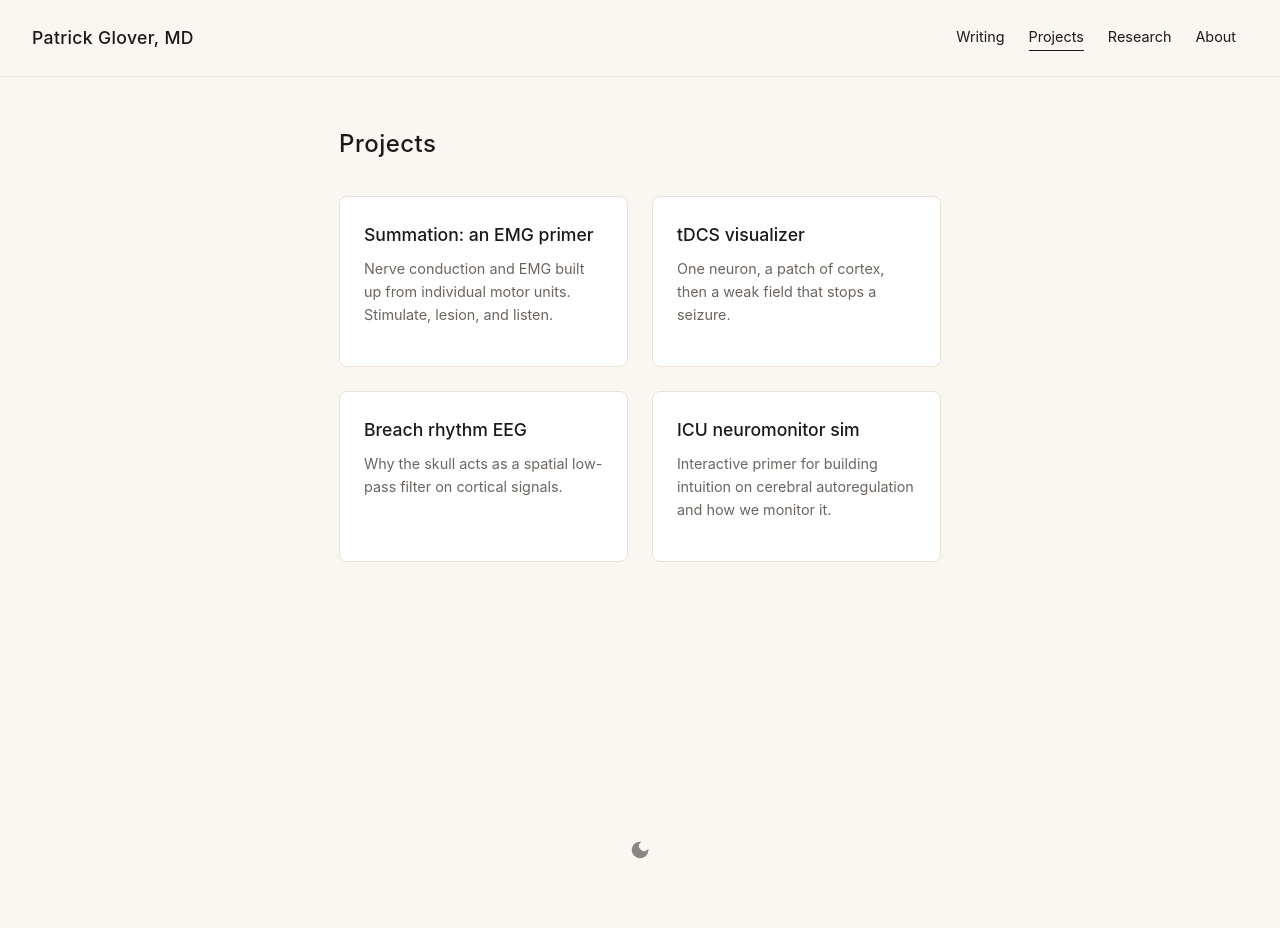
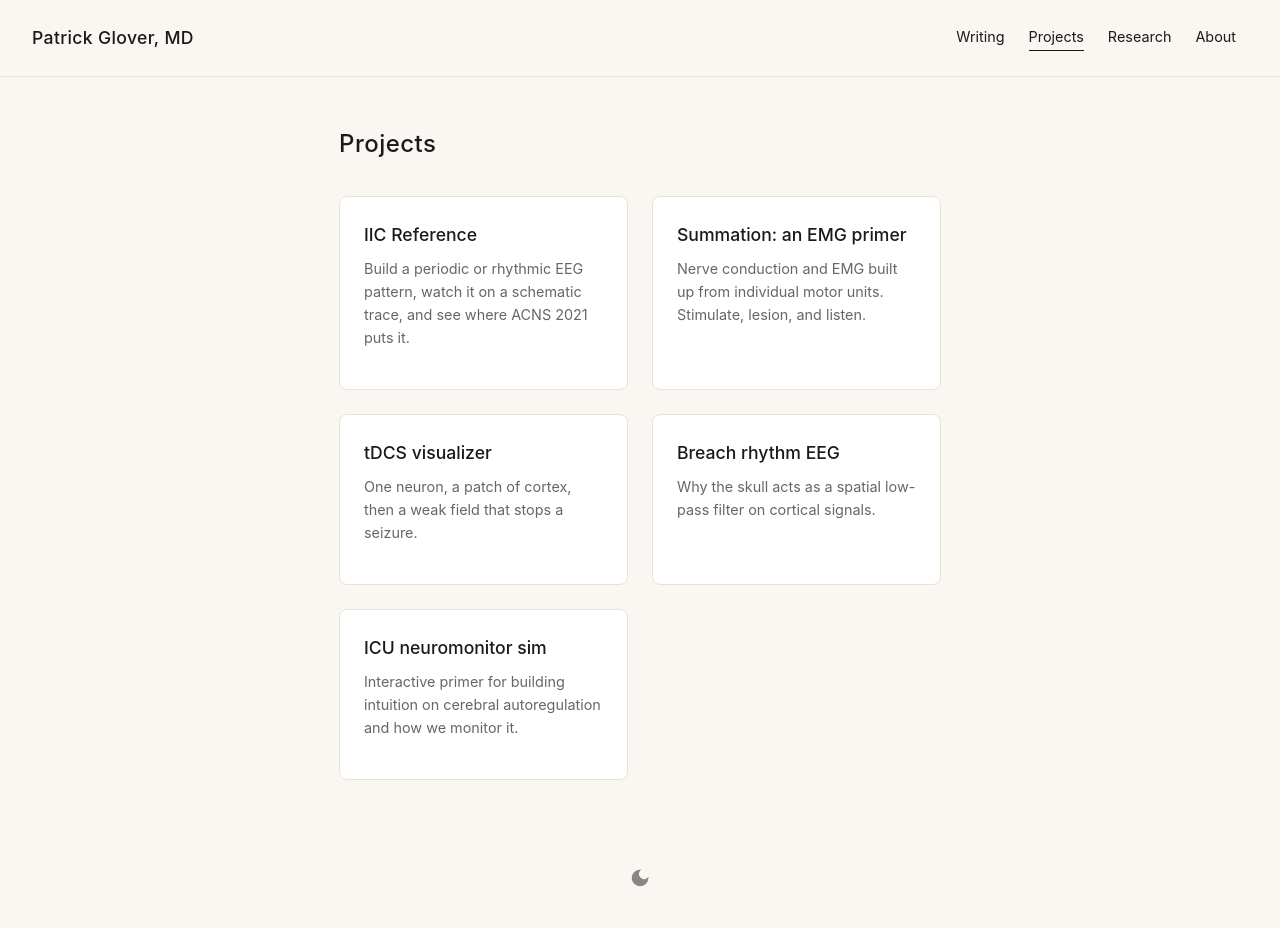
Before and after one commit to patrick-glover/patrick-glover.github.io, a Jekyll site: the page built from projects.md, in a window 1280 px wide. Built offline with Jekyll 4.4.1, drawn with Linux system fonts in a browser that asks for light colours; before the commit the page ends 900 px from its top, so only the background shows below that.

Commit message:
projects: add IIC Reference card
Co-Authored-By: Claude Opus 5.5 <noreply@anthropic.com>

```diff
--- a/_data/projects.yml
+++ b/_data/projects.yml
@@ -1,4 +1,9 @@
 # Add projects here - see WORKFLOW.md for format
+- name: "IIC Reference"
+  url: "/iic/"
+  description: "Build a periodic or rhythmic EEG pattern, watch it on a schematic trace, and see where ACNS 2021 puts it."
+  tags: ["Neurology", "Interactive", "MedEd"]
+
 - name: "Summation: an EMG primer"
   url: "/emg/"
   description: "Nerve conduction and EMG built up from individual motor units. Stimulate, lesion, and listen."
```
